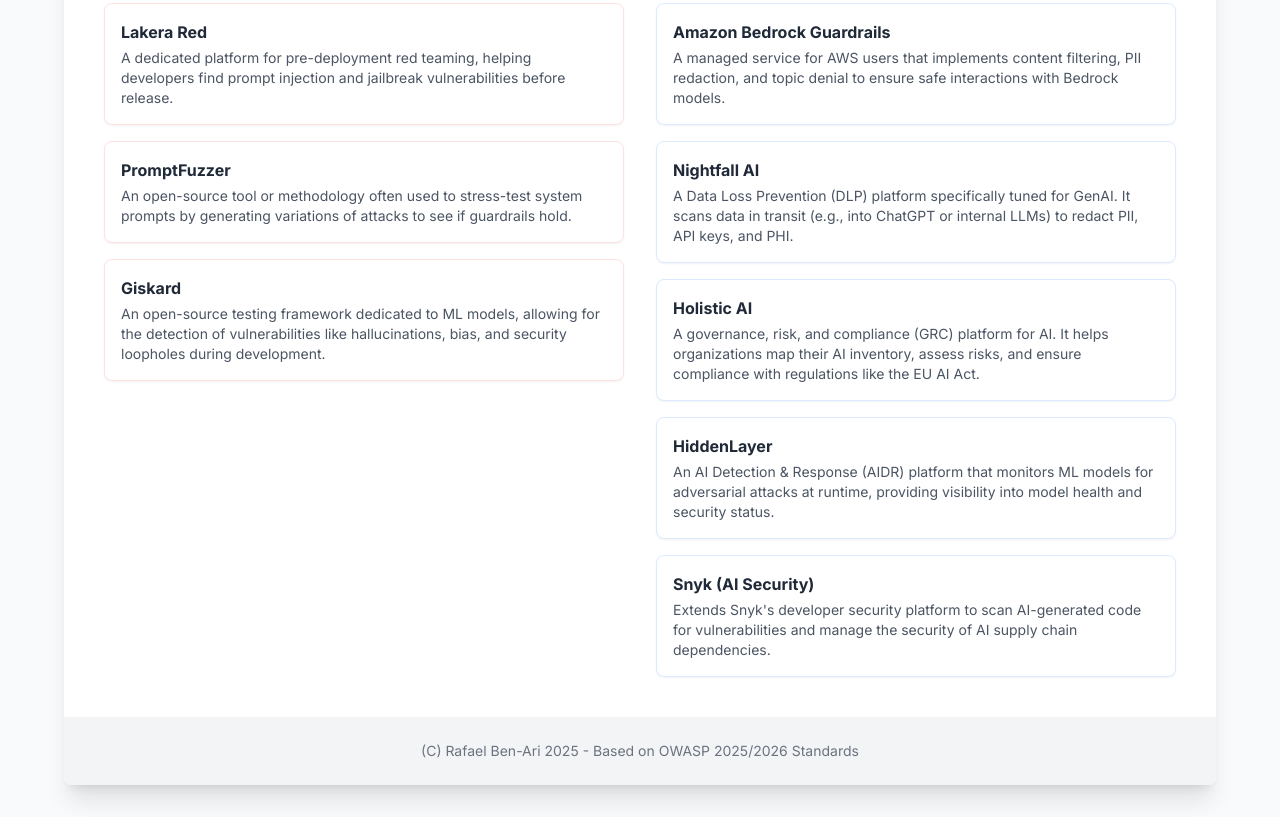
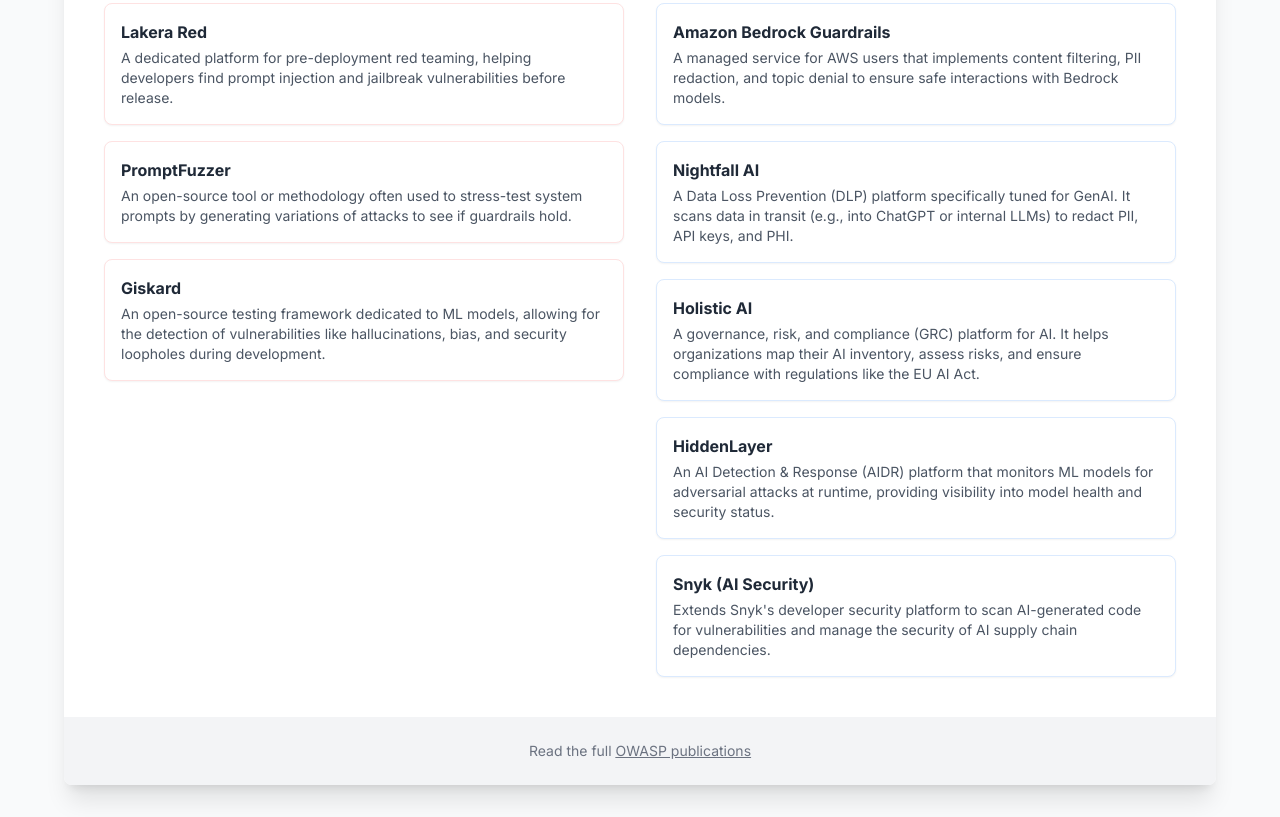
Before and after one commit to imraf/ai-sec, a plain HTML site: page index.html in a window 1280 px wide. Shown: the part 2790-3607 px from the top of the page. Drawn offline with nearby package versions, Linux system fonts and the light colour scheme.

Commit message:
Update index.html

```diff
--- a/index.html
+++ b/index.html
@@ -285,7 +285,7 @@
         </div>
 
         <footer class="bg-gray-100 p-6 text-center text-gray-500 text-sm">
-            <p>(C) Rafael Ben-Ari 2025 - Based on OWASP 2025/2026 Standards</p>
+            <p>Read the full <u><a href="https://genai.owasp.org/" target="_blank"">OWASP publications</a></u></p>
         </footer>
     </div>
 
```
